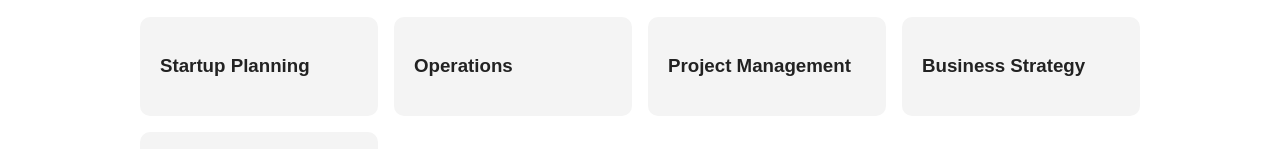
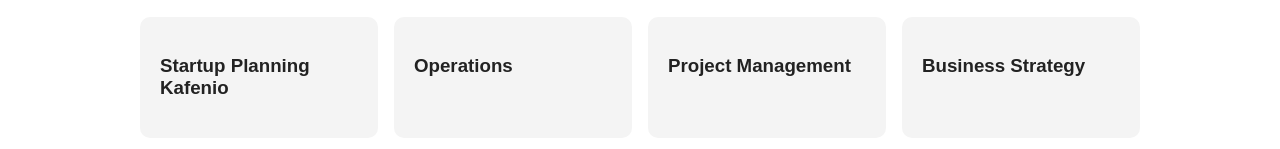
Before and after one commit to jlatzos/latzosmgmt, a plain HTML site: page index.html in a window 1280 px wide. Shown: the part 619-768 px from the top of the page. Drawn offline with Linux system fonts and the light colour scheme.

Commit message:
Update index.html

```diff
--- a/index.html
+++ b/index.html
@@ -3,6 +3,6 @@
 <header><h1>Latzos Management LLC</h1><p>Strategic Business Consulting</p><a class='btn' href='mailto:info@example.com'>Schedule a Consultation</a></header>
 <section><h2>About</h2><p>Helping entrepreneurs and businesses build, optimize, and grow through practical strategy and operational excellence.</p></section>
 <section><h2>Services</h2><div class='grid'>
-<div><h3>Startup Planning</h3></div><div><h3>Operations</h3></div><div><h3>Project Management</h3></div><div><h3>Business Strategy</h3></div><div><h3>Marketing</h3></div>
+<div><h3>Startup Planning Kafenio</h3></div><div><h3>Operations</h3></div><div><h3>Project Management</h3></div><div><h3>Business Strategy</h3></div><div><h3>Marketing</h3></div>
 </div></section>
 <footer>© 2026 Latzos Management LLC</footer></body></html>
```
